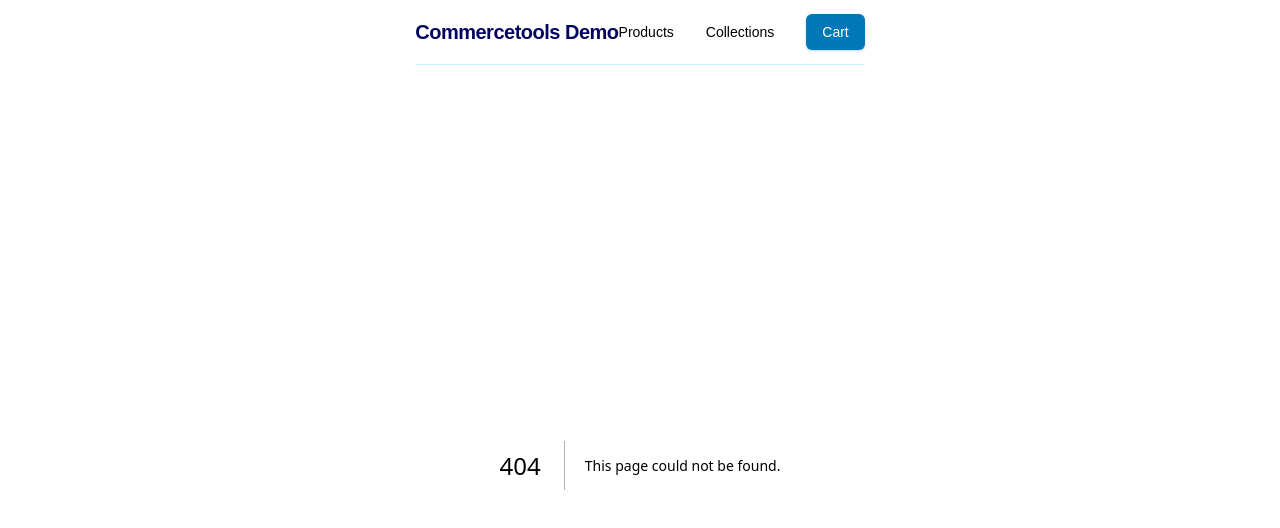
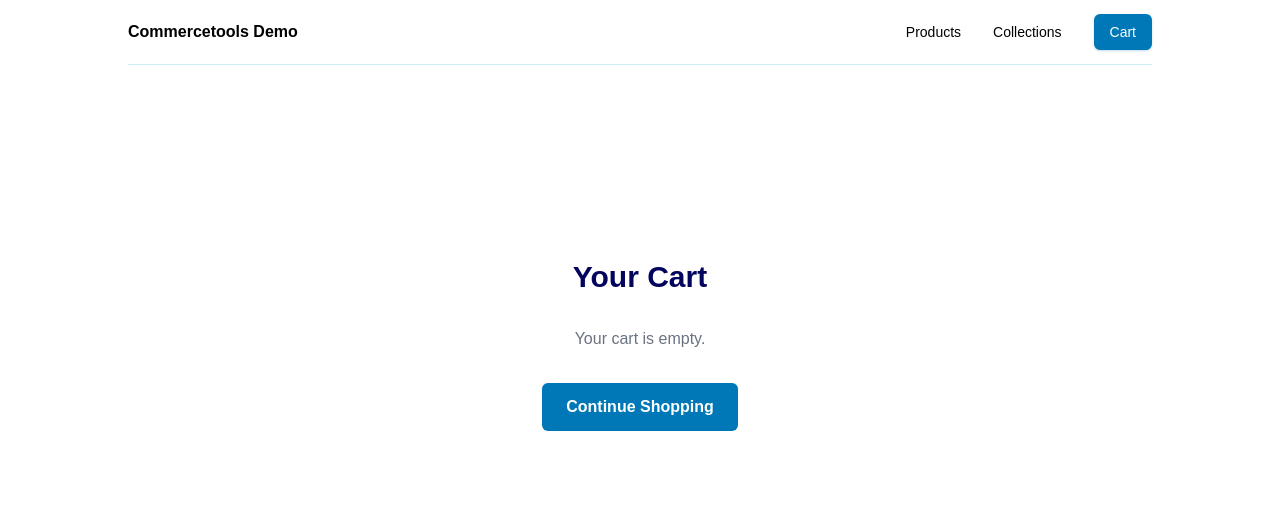
Before and after one commit to daniellancered/commercetools_demo, a Next.js app: page /cart in a window 1280 px wide. Before the commit this address had no page. Shown: the top 528 px of the page. Built offline with nearby package versions, Linux system fonts and the light colour scheme.

Commit message:
added cart page

```diff
--- /dev/null
+++ b/src/app/cart/page.tsx
@@ -0,0 +1,13 @@
+'use client';
+
+import Image from 'next/image';
+import Link from 'next/link';
+
+import Cart from '@/components/cart/Cart';
+import { useCart } from '@/context/CartContext';
+
+export default function CartPage() {
+  const { items, removeFromCart } = useCart();
+
+  return <Cart items={items} removeFromCart={removeFromCart} />;
+}
--- a/src/components/Container.tsx
+++ b/src/components/Container.tsx
@@ -1,5 +1,5 @@
 import { ReactNode } from 'react';
 
 export default function Container({ children }: { children: ReactNode }) {
-  return <section className="w-full max-w-[90rem] sm:w-[90vw] md:w-[80vw]">{children}</section>;
+  return <section className="w-full sm:w-[90vw] md:w-[80vw]">{children}</section>;
 }
--- /dev/null
+++ b/src/components/cart/Cart.tsx
@@ -0,0 +1,132 @@
+import Image from 'next/image';
+import Link from 'next/link';
+
+import { CartItem } from '@/types/global';
+
+import Container from '../Container';
+import PageHeader from '../PageHeader';
+
+interface CartProps {
+  items: CartItem[];
+  removeFromCart: (variantKey: string) => void;
+}
+
+export default function Cart({ items, removeFromCart }: CartProps) {
+  const total = items.reduce((sum, item) => sum + Number(item.variant.price) * item.quantity, 0);
+
+  if (items.length === 0) {
+    return (
+      <Container>
+        <div className="flex h-[70vh] flex-col items-center justify-center gap-8 px-6 py-16 text-center">
+          <h1 className="text-secondary text-3xl font-bold">Your Cart</h1>
+          <p className="text-gray-500">Your cart is empty.</p>
+          <Link
+            href="/products"
+            className="bg-primary inline-block w-fit rounded-md px-6 py-3 font-semibold text-white"
+          >
+            Continue Shopping
+          </Link>
+        </div>
+      </Container>
+    );
+  }
+
+  return (
+    <Container>
+      <div className="flex flex-col justify-center">
+        <div className="mx-auto flex flex-col justify-center lg:w-[70vw]">
+          <PageHeader title="Your Cart" />
+
+          <div className="grid gap-10 lg:grid-cols-3">
+            <div className="lg:col-span-2">
+              <div className="flex flex-col">
+                {items.map((item) => (
+                  <div key={item.variant.key} className="border-accent-3 flex gap-5 border-b py-6">
+                    <div className="border-accent-3 relative h-24 w-24 shrink-0 overflow-hidden rounded-lg border">
+                      <Image
+                        src={item.variant.images?.[0]?.url || '/placeholder.webp'}
+                        alt={item.product.name}
+                        fill
+                        className="object-contain p-2"
+                      />
+                    </div>
+
+                    <div className="flex flex-1 flex-col gap-1">
+                      <Link
+                        href={`/products/${item.product.key}`}
+                        className="cursor-pointer text-lg font-semibold hover:underline"
+                      >
+                        {item.product.name}
+                      </Link>
+
+                      <p className="text-sm text-gray-800">x {item.quantity}</p>
+                      <p className="text-lg">${item.variant.price}</p>
+                    </div>
+
+                    <div className="flex flex-col items-end gap-1">
+                      <p className="font-bold">
+                        ${(Number(item.variant.price) * item.quantity).toFixed(2)}
+                      </p>
+                      <button
+                        type="button"
+                        onClick={() => removeFromCart(item.variant.key!)}
+                        className="cursor-pointer rounded-md border border-red-500 p-1 text-sm text-red-500 hover:text-red-700"
+                      >
+                        Remove
+                      </button>
+                    </div>
+                  </div>
+                ))}
+              </div>
+            </div>
+
+            <div className="border-accent-3 flex h-full flex-grow flex-col justify-between gap-4 rounded-xl border p-6">
+              <div className="flex flex-col gap-2">
+                <h2 className="text-xl font-bold">Order Summary</h2>
+                <div className="flex justify-between text-sm">
+                  <span>Items: </span>
+                  <span>{items.reduce((sum, item) => sum + item.quantity, 0)}</span>
+                </div>
+                <div>
+                  {items.map((item) => (
+                    <div className="grid grid-cols-[2fr_auto_1fr] gap-3 text-sm">
+                      <span className="min-w-0">{item.product.name}</span>
+                      <span className="text-end whitespace-nowrap">x{item.quantity}</span>
+                      <span className="text-end whitespace-nowrap">
+                        ${(Number(item.variant.price) * item.quantity).toFixed(2)}
+                      </span>
+                    </div>
+                  ))}
+                </div>
+              </div>
+
+              <div className="flex flex-col gap-2">
+                <div className="flex justify-between border-t py-4 text-lg font-bold">
+                  <span>Shipping Fee: </span>
+                  <span>FREE</span>
+                </div>
+                <div className="flex justify-between border-t py-4 pb-10 text-lg font-bold">
+                  <span>Total</span>
+                  <span>${total.toFixed(2)}</span>
+                </div>
+                <button
+                  type="button"
+                  className="bg-primary w-full cursor-pointer rounded-md py-3 font-semibold text-white"
+                >
+                  Checkout
+                </button>
+
+                <Link
+                  href="/products"
+                  className="block text-center text-sm text-gray-500 hover:underline"
+                >
+                  Continue Shopping
+                </Link>
+              </div>
+            </div>
+          </div>
+        </div>
+      </div>
+    </Container>
+  );
+}
--- a/src/components/cart/CartDrawer.tsx
+++ b/src/components/cart/CartDrawer.tsx
@@ -1,4 +1,6 @@
 'use client';
+
+import Link from 'next/link';
 
 import { useCart } from '@/context/CartContext';
 
@@ -15,7 +17,7 @@
     <>
       <div className="fixed inset-0 z-40 bg-black/30" onClick={closeCart} />
 
-      <aside className="fixed top-0 right-0 z-50 flex h-full w-full max-w-md flex-col bg-white shadow-xl">
+      <div className="fixed top-0 right-0 z-50 flex h-full w-full max-w-md flex-col bg-white shadow-xl">
         <div className="flex items-center justify-between border-b p-5">
           <h2 className="text-xl font-bold">Your Cart</h2>
 
@@ -76,21 +78,26 @@
         </div>
 
         {items.length > 0 && (
-          <div className="border-t p-5">
-            <div className="mb-4 flex justify-between text-lg font-bold">
+          <div className="flex flex-col gap-3 border-t p-5">
+            <div className="flex justify-between text-lg font-bold">
               <span>Total</span>
               <span>${total.toFixed(2)}</span>
             </div>
 
+            <Link href="/cart" onClick={closeCart}>
+              <div className="bg-tertiary flex w-full justify-center rounded-md py-3 font-semibold text-white hover:opacity-90">
+                View Cart
+              </div>
+            </Link>
             <button
               type="button"
-              className="w-full rounded-md bg-black py-3 font-semibold text-white hover:opacity-90"
+              className="w-full cursor-pointer rounded-md bg-black py-3 font-semibold text-white hover:opacity-90"
             >
               Checkout
             </button>
           </div>
         )}
-      </aside>
+      </div>
     </>
   );
 }
--- a/src/components/navigation/Header.tsx
+++ b/src/components/navigation/Header.tsx
@@ -1,13 +1,20 @@
+'use client';
+
 import Link from 'next/link';
+import { usePathname } from 'next/navigation';
+
+import { useCart } from '@/context/CartContext';
 
 export default function Header() {
+  const pathname = usePathname();
+  const { openCart } = useCart();
+
+  const isCartPage = pathname === '/cart';
+
   return (
     <header className="border-accent-2 bg-background/90 sticky top-0 z-50 w-full border-b backdrop-blur-md">
-      <div className="containe flex h-16 items-center justify-between">
-        <Link
-          href="/"
-          className="text-secondary flex items-center gap-2 text-xl font-bold tracking-tight"
-        >
+      <div className="container flex h-16 items-center justify-between">
+        <Link href="/" className="font-bold">
           Commercetools Demo
         </Link>
 
@@ -16,17 +23,19 @@
             <Link href="/products" className="hover:text-primary transition-colors">
               Products
             </Link>
+
             <Link href="/collections" className="hover:text-primary transition-colors">
               Collections
             </Link>
           </nav>
 
-          <Link
-            href="/cart"
-            className="bg-primary hover:bg-primary-600 shadow-primary/20 rounded-md px-4 py-2 text-sm font-medium text-white shadow-sm transition-colors"
+          <button
+            type="button"
+            onClick={!isCartPage ? openCart : () => {}}
+            className="bg-primary hover:bg-primary-600 shadow-primary/20 cursor-pointer rounded-md px-4 py-2 text-sm font-medium text-white shadow-sm transition-colors"
           >
             Cart
-          </Link>
+          </button>
         </div>
       </div>
     </header>
```
